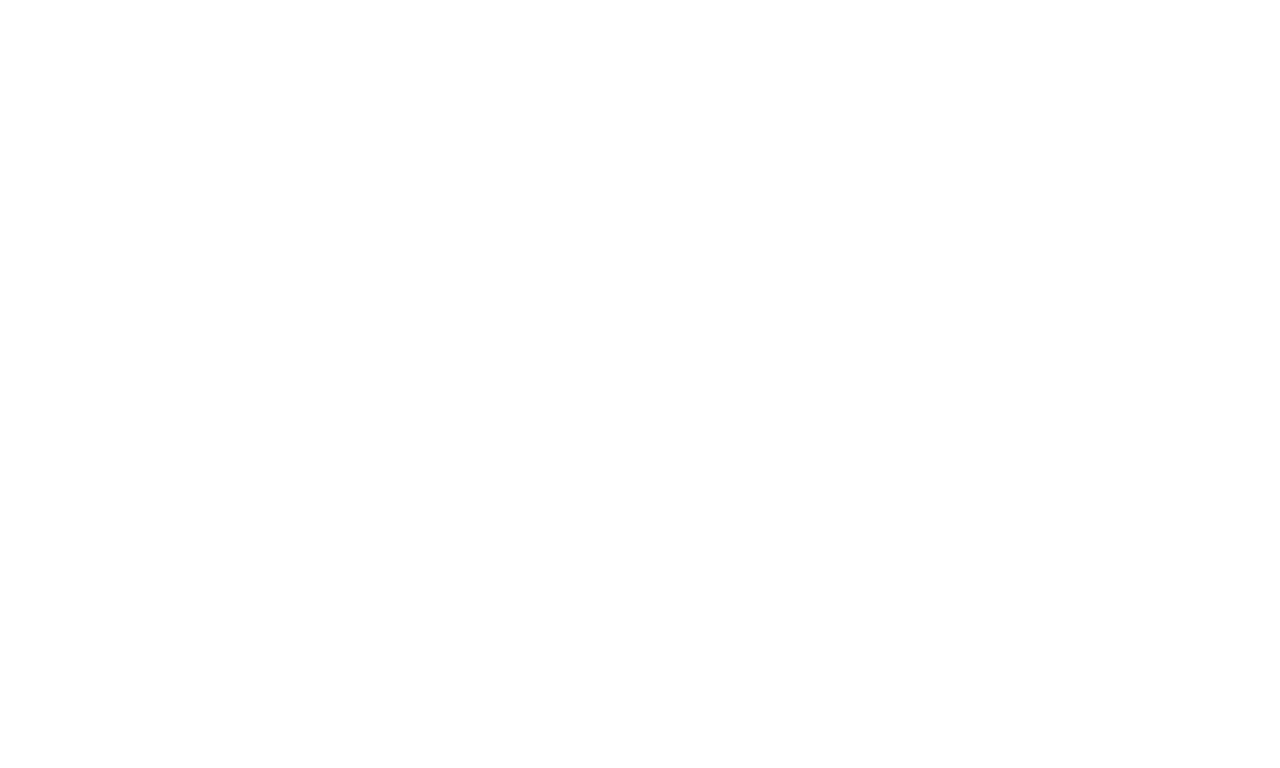
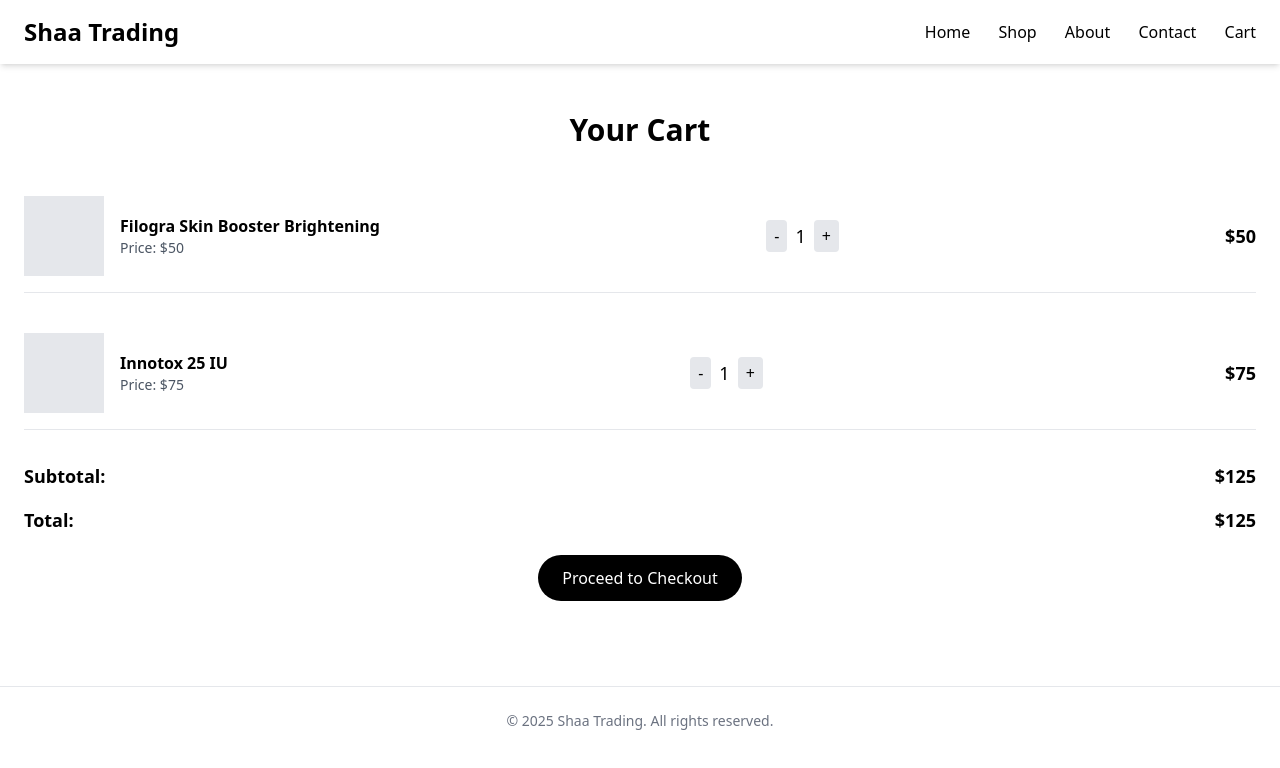
Before and after one commit to zyrox-xd/Shaa-trading, a plain HTML site: page cart.html in a window 1280 px wide. Drawn offline with nearby package versions, Linux system fonts and the light colour scheme.

Commit message:
chnage commit

```diff
--- a/cart.html
+++ b/cart.html
@@ -0,0 +1,85 @@
+<!DOCTYPE html>
+<html lang="en">
+<head>
+  <meta charset="UTF-8">
+  <meta name="viewport" content="width=device-width, initial-scale=1.0">
+  <title>Cart - Shaa Trading | Beauty & Skincare</title>
+  <script src="https://cdn.tailwindcss.com"></script>
+</head>
+<body class="bg-white text-black">
+  <!-- Navbar -->
+  <header class="flex justify-between items-center px-6 py-4 shadow-md">
+    <div class="text-2xl font-bold">Shaa Trading</div>
+    <nav class="space-x-6">
+      <a href="index.html" class="hover:text-gray-600">Home</a>
+      <a href="shop.html" class="hover:text-gray-600">Shop</a>
+      <a href="about.html" class="hover:text-gray-600">About</a>
+      <a href="contact.html" class="hover:text-gray-600">Contact</a>
+        <a href="cart.html" class="hover:text-gray-600">Cart</a>
+    </nav>
+  </header>
+
+  <!-- Cart Section -->
+  <section class="px-6 py-12">
+    <h2 class="text-3xl font-semibold text-center mb-8">Your Cart</h2>
+
+    <!-- Cart Items -->
+    <div class="space-y-6">
+      <!-- Cart Item 1 -->
+      <div class="flex justify-between items-center border-b py-4">
+        <div class="flex items-center space-x-4">
+          <div class="w-20 h-20 bg-gray-200"></div> <!-- Placeholder for image -->
+          <div>
+            <h3 class="font-semibold">Filogra Skin Booster Brightening</h3>
+            <p class="text-sm text-gray-600">Price: $50</p>
+          </div>
+        </div>
+        <div class="flex items-center space-x-2">
+          <button class="px-2 py-1 bg-gray-200 rounded">-</button>
+          <span class="text-lg">1</span> <!-- Quantity -->
+          <button class="px-2 py-1 bg-gray-200 rounded">+</button>
+        </div>
+        <div class="text-lg font-semibold">$50</div> <!-- Total for this item -->
+      </div>
+
+      <!-- Cart Item 2 -->
+      <div class="flex justify-between items-center border-b py-4">
+        <div class="flex items-center space-x-4">
+          <div class="w-20 h-20 bg-gray-200"></div> <!-- Placeholder for image -->
+          <div>
+            <h3 class="font-semibold">Innotox 25 IU</h3>
+            <p class="text-sm text-gray-600">Price: $75</p>
+          </div>
+        </div>
+        <div class="flex items-center space-x-2">
+          <button class="px-2 py-1 bg-gray-200 rounded">-</button>
+          <span class="text-lg">1</span> <!-- Quantity -->
+          <button class="px-2 py-1 bg-gray-200 rounded">+</button>
+        </div>
+        <div class="text-lg font-semibold">$75</div> <!-- Total for this item -->
+      </div>
+    </div>
+
+    <!-- Subtotal and Total -->
+    <div class="flex justify-between items-center mt-8">
+      <div class="text-lg font-semibold">Subtotal:</div>
+      <div class="text-lg font-semibold">$125</div>
+    </div>
+
+    <div class="flex justify-between items-center mt-4">
+      <div class="text-lg font-semibold">Total:</div>
+      <div class="text-lg font-semibold text-black">$125</div>
+    </div>
+
+    <!-- Checkout Button -->
+    <div class="mt-8 text-center">
+      <a href="#" class="px-6 py-3 bg-black text-white rounded-full hover:bg-gray-800 transition">Proceed to Checkout</a>
+    </div>
+  </section>
+
+  <!-- Footer -->
+  <footer class="text-center py-6 text-sm text-gray-500 border-t mt-12">
+    &copy; 2025 Shaa Trading. All rights reserved.
+  </footer>
+</body>
+</html>
```
Also changed, not shown: about.html (+1 -0 lines), contact.html (+1 -0 lines), index.html (+1 -0 lines), shop.html (+1 -0 lines).
